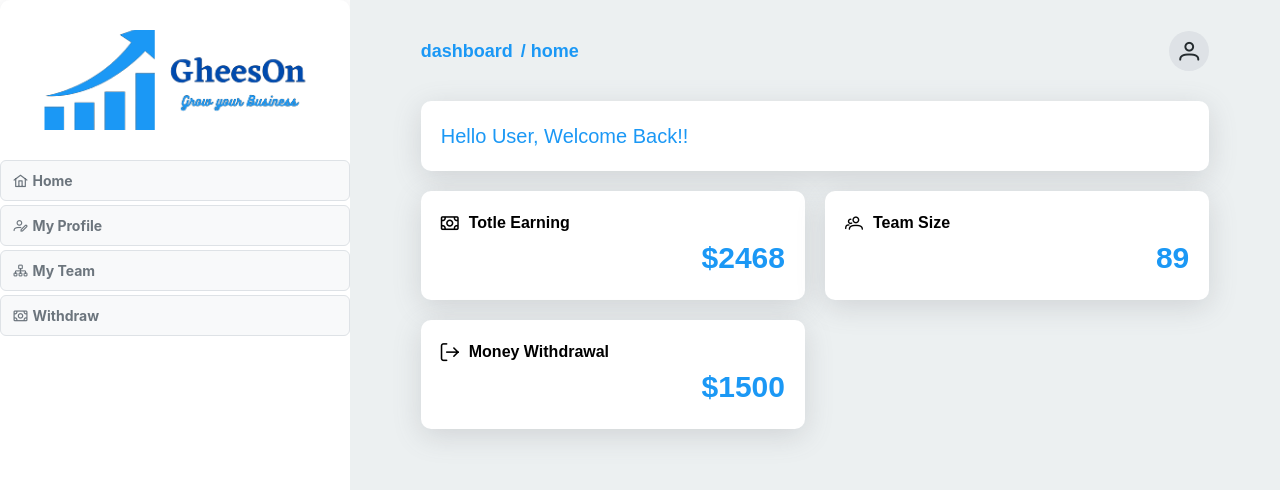
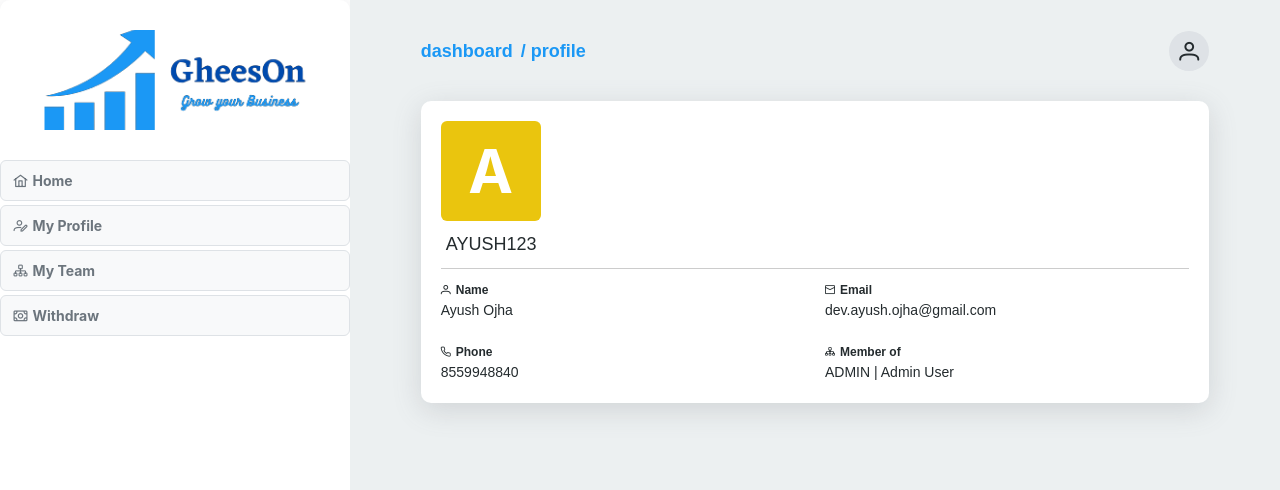
Before and after one commit to AayushOjha/mlm_react_dashboard, a React (Create React App) app: page /dashboard/profile in a window 1280 px wide. Before the commit this address led to /dashboard/home. Shown: the top 490 px of the page. Built offline with nearby package versions, Linux system fonts and the light colour scheme; no server answers.

Commit message:
static profile section complete

```diff
--- a/package.json
+++ b/package.json
@@ -16,6 +16,7 @@
     "lodash": "^4.17.21",
     "primeicons": "^6.0.1",
     "primereact": "^9.2.2",
+    "randomcolor": "^0.6.2",
     "react": "^18.2.0",
     "react-dom": "^18.2.0",
     "react-icons": "^4.8.0",
@@ -53,7 +54,8 @@
   },
   "devDependencies": {
     "@types/js-cookie": "^3.0.3",
-    "@types/lodash": "^4.14.192"
+    "@types/lodash": "^4.14.192",
+    "@types/randomcolor": "^0.5.7"
   },
   "proxy": "http://localhost:5000/"
 }
--- a/src/App.tsx
+++ b/src/App.tsx
@@ -17,6 +17,7 @@ import "primereact/resources/primereact.min.css";
 import "primeicons/primeicons.css";
 import { LoginForm } from "./components/LoginForm";
 import DashboardHome from "./pages/dashboard/home";
+import { ProfileSection } from "./pages/dashboard/profile";
 
 const App = () => {
   return (
@@ -30,6 +31,7 @@ const App = () => {
         </Route>
         <Route path="dashboard" element={<DashboardPage />}>
           <Route path="home" element={<DashboardHome />} />
+          <Route path="profile" element={<ProfileSection />} />
           <Route index path="*" element={<Navigate to="home" replace />} />
         </Route>
         <Route path="admin" element={<AdminDashboardPage />} />
--- a/src/components/NavLayout/index.tsx
+++ b/src/components/NavLayout/index.tsx
@@ -9,7 +9,6 @@ type Props = {
 function NavLayout({ children }: Props) {
   const location = useLocation();
   const segments = location.pathname.split("/").filter(Boolean);
-  console.log(segments);
 
   return (
     <div className="nav-layout">
@@ -17,7 +16,7 @@ function NavLayout({ children }: Props) {
         <div className="navbar_left-container">
           <ol className="breadcrumb">
             {segments.map((segment, index) => (
-              <li>{index ? `/ ${segment} ` : `${segment} `}</li>
+              <li key={index}>{index ? `/ ${segment} ` : `${segment} `}</li>
             ))}
           </ol>
         </div>
--- a/src/pages/dashboard/index.tsx
+++ b/src/pages/dashboard/index.tsx
@@ -1,6 +1,7 @@
 import { Outlet } from "react-router-dom";
 import { PanelMenu } from "primereact/panelmenu";
 import { MenuItem } from "primereact/menuitem";
+import { useNavigate } from "react-router-dom";
 
 import { SidebarLayout } from "../../components/SidebarLayout";
 import { FluidImage } from "../../components/FluidImage";
@@ -26,18 +27,31 @@ function DashboardPage({}: Props) {
 }
 
 const SidebarMenu = () => {
+  const navigate = useNavigate();
+  const redirect = (path: string) => {
+    navigate(path);
+  };
   const items: MenuItem[] = [
     {
       label: "Home",
       icon: "pi pi-home",
+      command: () => {
+        redirect("/dashboard/home");
+      },
     },
     {
       label: "My Profile",
       icon: "pi  pi-user-edit",
+      command: () => {
+        redirect("/dashboard/profile");
+      },
     },
     {
       label: "My Team",
       icon: "pi pi-sitemap",
+      command: () => {
+        redirect("/dashboard/team");
+      },
     },
     {
       label: "Withdraw",
--- /dev/null
+++ b/src/pages/dashboard/profile/index.tsx
@@ -0,0 +1,45 @@
+import randomColor from "randomcolor";
+import { Avatar } from "primereact/avatar";
+
+type Props = {};
+
+function ProfileSection({}: Props) {
+  return (
+    <div className="profile-section card p-20">
+      <Avatar
+        label="A"
+        size="xlarge"
+        style={{
+          backgroundColor: randomColor({ luminosity: "dark" }),
+          color: "#fff",
+        }}
+      />
+      <div className="heading__sm mt-10 ml-5">AYUSH123</div>
+      <div className="seperator mt-10 mb-10" />
+      <div className="section-layout column-layout-2">
+        <div className="user-info-box">
+          <i className="pi pi-user user-info-box_icon"></i>
+          <span className="user-info-box_label">Name</span>
+          <span className="user-info-box_value">Ayush Ojha</span>
+        </div>
+        <div className="user-info-box">
+          <i className="pi pi-envelope user-info-box_icon"></i>
+          <span className="user-info-box_label">Email</span>
+          <span className="user-info-box_value">dev.ayush.ojha@gmail.com</span>
+        </div>
+        <div className="user-info-box">
+          <i className="pi pi-phone user-info-box_icon"></i>
+          <span className="user-info-box_label">Phone</span>
+          <span className="user-info-box_value">8559948840</span>
+        </div>
+        <div className="user-info-box">
+          <i className="pi pi-sitemap user-info-box_icon"></i>
+          <span className="user-info-box_label">Member of</span>
+          <span className="user-info-box_value">ADMIN | Admin User</span>
+        </div>
+      </div>
+    </div>
+  );
+}
+
+export { ProfileSection };
--- a/src/styles/components/_nav-layout.scss
+++ b/src/styles/components/_nav-layout.scss
@@ -1,6 +1,7 @@
 .nav-layout {
   width: 100%;
   margin-top: 30px;
+  align-self: flex-start;
   .navbar {
     margin-bottom: 30px;
     &_left-container {
--- a/src/styles/global/_global-classes.scss
+++ b/src/styles/global/_global-classes.scss
@@ -118,3 +118,37 @@
   }
 }
 //Section: End Layout classes
+// Section: Margin Padding classes
+@for $i from 1 through 4 {
+  .m-#{$i*5} {
+    margin: #{$i * 5}px;
+  }
+  .mt-#{$i*5} {
+    margin-top: #{$i * 5}px;
+  }
+  .mb-#{$i*5} {
+    margin-bottom: #{$i * 5}px;
+  }
+  .ml-#{$i*5} {
+    margin-left: #{$i * 5}px;
+  }
+  .mr-#{$i*5} {
+    margin-right: #{$i * 5}px;
+  }
+  .p-#{$i*5} {
+    padding: #{$i * 5}px;
+  }
+  .pt-#{$i*5} {
+    padding-top: #{$i * 5}px;
+  }
+  .pb-#{$i*5} {
+    padding-bottom: #{$i * 5}px;
+  }
+  .pl-#{$i*5} {
+    padding-left: #{$i * 5}px;
+  }
+  .pr-#{$i*5} {
+    padding-right: #{$i * 5}px;
+  }
+}
+// !Section: End Margin Padding
--- a/src/styles/pages/dashboard/_home.scss
+++ b/src/styles/pages/dashboard/_home.scss
@@ -1,5 +1,4 @@
 .dashboard-home {
-  width: 100%;
   .card {
     padding: 20px;
   }
--- /dev/null
+++ b/src/styles/pages/dashboard/_profile-section.scss
@@ -0,0 +1,22 @@
+.profile-section {
+  .p-avatar.p-avatar-xl {
+    width: 100px;
+    height: 100px;
+    font-size: 60px;
+    font-weight: bold;
+  }
+}
+
+.user-info-box {
+  &_icon {
+    font-size: $font-size-sm;
+    margin-right: 5px;
+  }
+  &_label {
+    font-size: $font-size-sm;
+    font-weight: 600;
+  }
+  &_value {
+    display: block;
+  }
+}
--- a/src/styles/pages/dashboard/index.scss
+++ b/src/styles/pages/dashboard/index.scss
@@ -1,4 +1,5 @@
 @import "./home";
+@import "./profile-section";
 
 .dashboard-sidebar {
   .sidebar-logo {
@@ -10,6 +11,3 @@
     font-size: $font-size-md;
   }
 }
-
-.dashboard-page-container {
-}
--- a/src/styles/pages/index.scss
+++ b/src/styles/pages/index.scss
@@ -7,6 +7,7 @@
     width: 85%;
     margin: 0 auto;
     max-width: 1500px;
+    min-height: 100vh;
     display: flex;
     justify-content: center;
     align-items: center;
```
Also changed, not shown: 1 other file (tests, documents, lock files or other folders).
